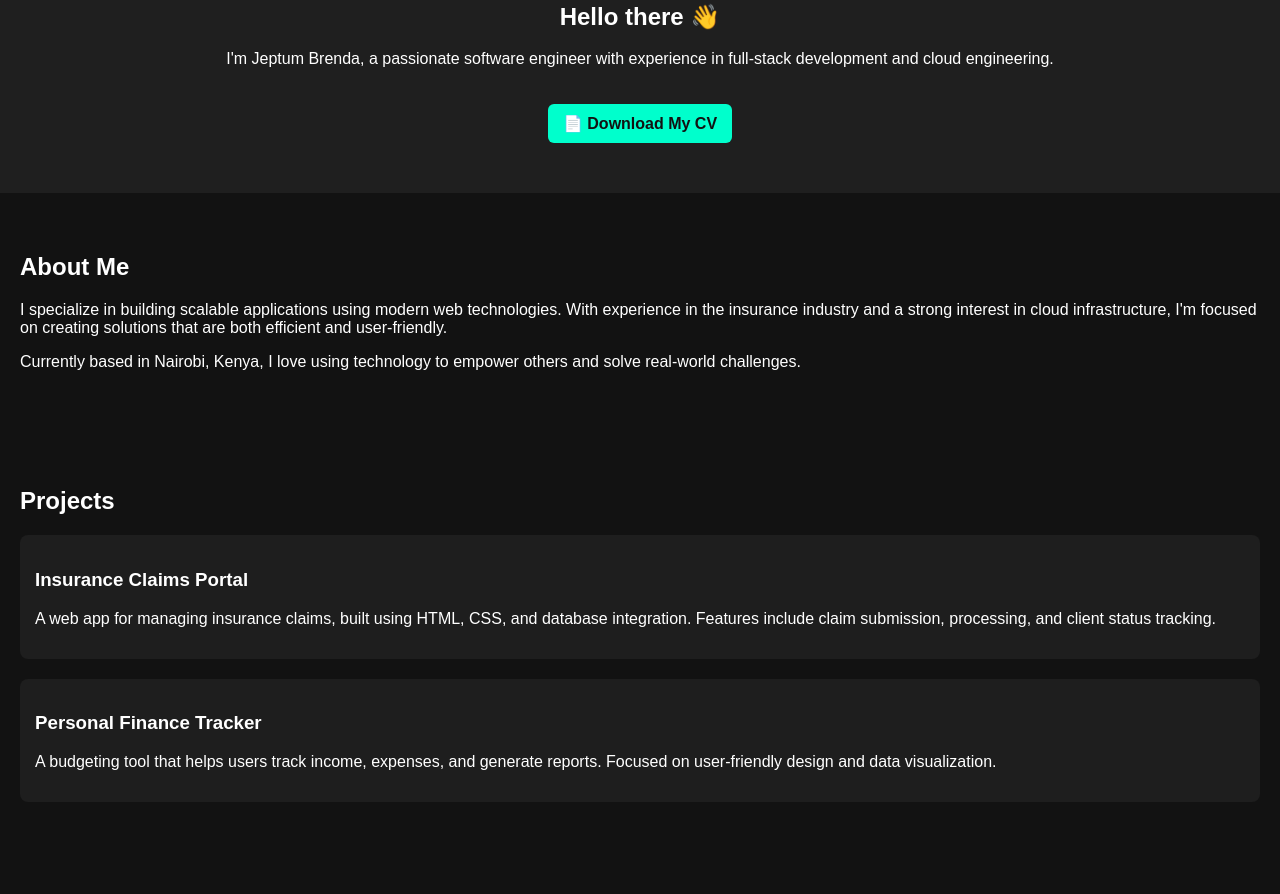
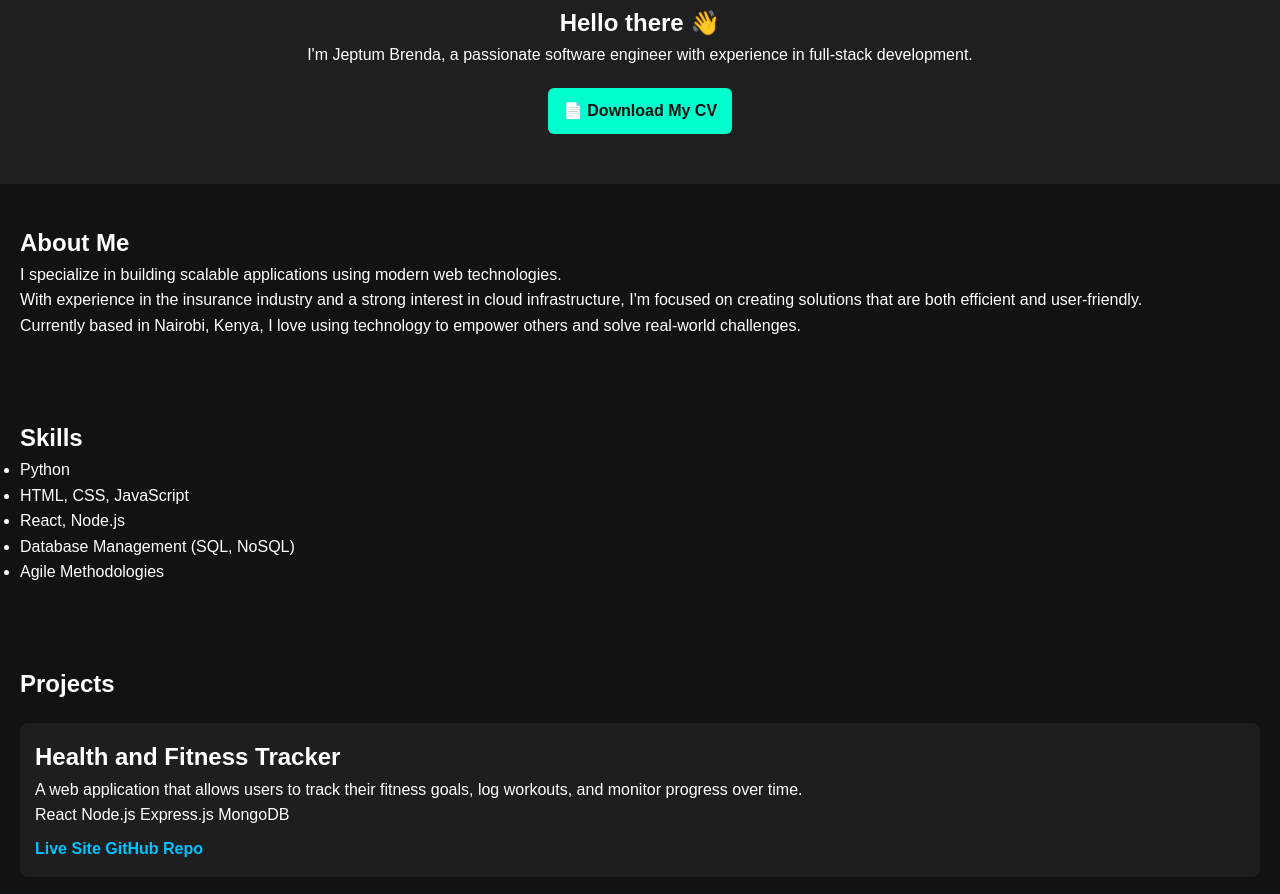
Before and after one commit to bjeptum/my-portfolio, a plain HTML site: page index.html in a window 1280 px wide. Shown: the part 206-1100 px from the top of the page. Drawn offline with Linux system fonts and the light colour scheme.

Commit message:
Updated skills section

```diff
--- a/index.html
+++ b/index.html
@@ -21,25 +21,43 @@
 
   <section id="hero">
     <h2>Hello there 👋</h2>
-    <p>I'm Jeptum Brenda, a passionate software engineer with experience in full-stack development and cloud engineering.</p>
-    <a href="Jeptum_Brenda_CV.pdf" download class="cv-btn">📄 Download My CV</a>
+    <p>I'm Jeptum Brenda, a passionate software engineer with experience in full-stack development.</p>
+     <a href="Jeptum_Brenda_CV.pdf" download class="cv-btn">📄 Download My CV</a>
   </section>
 
   <section id="about">
     <h2>About Me</h2>
-    <p>I specialize in building scalable applications using modern web technologies. With experience in the insurance industry and a strong interest in cloud infrastructure, I'm focused on creating solutions that are both efficient and user-friendly.</p>
+    <p>I specialize in building scalable applications using modern web technologies.</p>
+    <p>With experience in the insurance industry and a strong interest in cloud infrastructure, I'm focused on creating solutions that are both efficient and user-friendly.</p>
     <p>Currently based in Nairobi, Kenya, I love using technology to empower others and solve real-world challenges.</p>
+  </section>
+
+  <section id=" skills">
+    <h2>Skills</h2>
+    <ul>
+      <li>Python</li>
+      <li>HTML, CSS, JavaScript</li>
+      <li>React, Node.js</li>
+      <li>Database Management (SQL, NoSQL)</li>
+      <li>Agile Methodologies</li>
+    </ul>
   </section>
 
   <section id="projects">
     <h2>Projects</h2>
     <div class="project">
-      <h3>Insurance Claims Portal</h3>
-      <p>A web app for managing insurance claims, built using HTML, CSS, and database integration. Features include claim submission, processing, and client status tracking.</p>
-    </div>
-    <div class="project">
-      <h3>Personal Finance Tracker</h3>
-      <p>A budgeting tool that helps users track income, expenses, and generate reports. Focused on user-friendly design and data visualization.</p>
+      <h2>Health and Fitness Tracker</h2>
+      <p>A web application that allows users to track their fitness goals, log workouts, and monitor progress over time.</p>
+      <div class="tags">
+        <span class="tag">React</span>
+        <span class="tag">Node.js</span>
+        <span class="tag">Express.js</span>
+        <span class="tag">MongoDB</span>
+      </div>
+      <div class="links">
+        <a href="https://health-fitness-tracker-theta.vercel.app" target="_blank">Live Site</a>
+        <a href="https://github.com/bjeptum/Health-Fitness-Tracker" target="_blank">GitHub Repo</a>
+      </div>
     </div>
   </section>
 
@@ -55,5 +73,8 @@
   </section>
 
   <script src="script.js"></script>
+  <footer>
+    <p>&copy; 2025 Jeptum Brenda. All rights reserved.</p>
+ </footer>
 </body>
 </html>
--- a/styles.css
+++ b/styles.css
@@ -1,9 +1,16 @@
+* {
+  margin: 0;
+  padding: 0;
+  font-family: 'Arial', sans-serif;
+}
+
 body {
   background-color: #121212;
   color: #ffffff;
   font-family: 'Arial', sans-serif;
   margin: 0;
   padding: 0;
+  line-height: 1.6;
 }
 
 /* Header */
```
Also changed, not shown: contact.html (+1 -10 lines).
